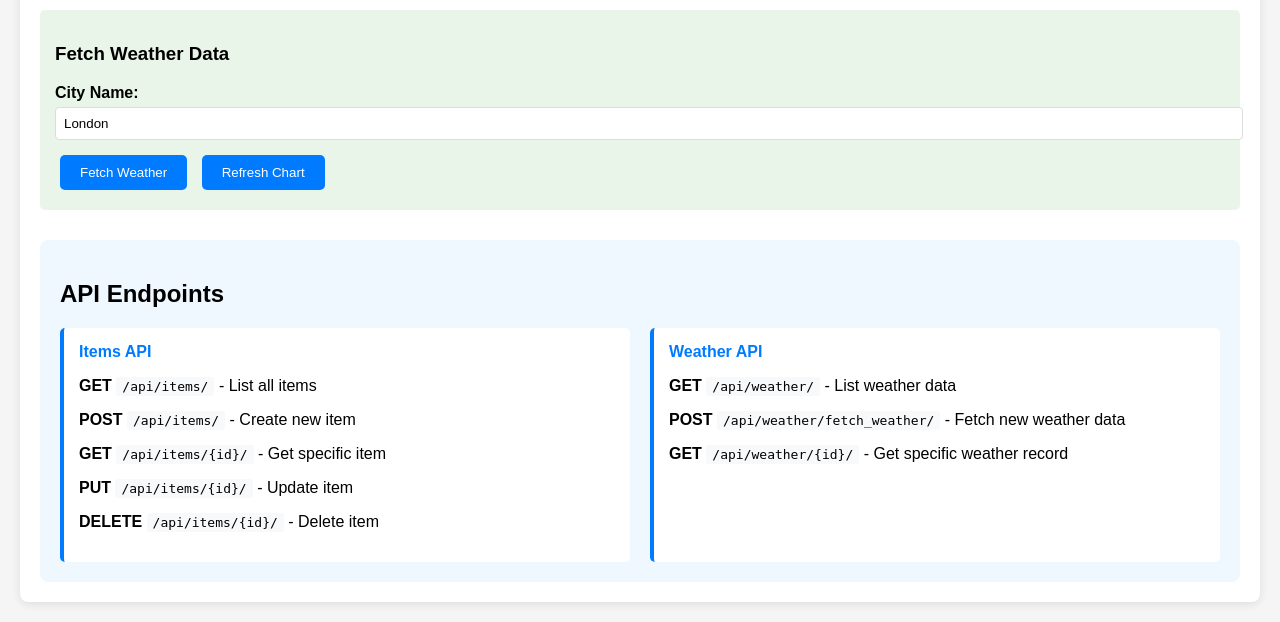
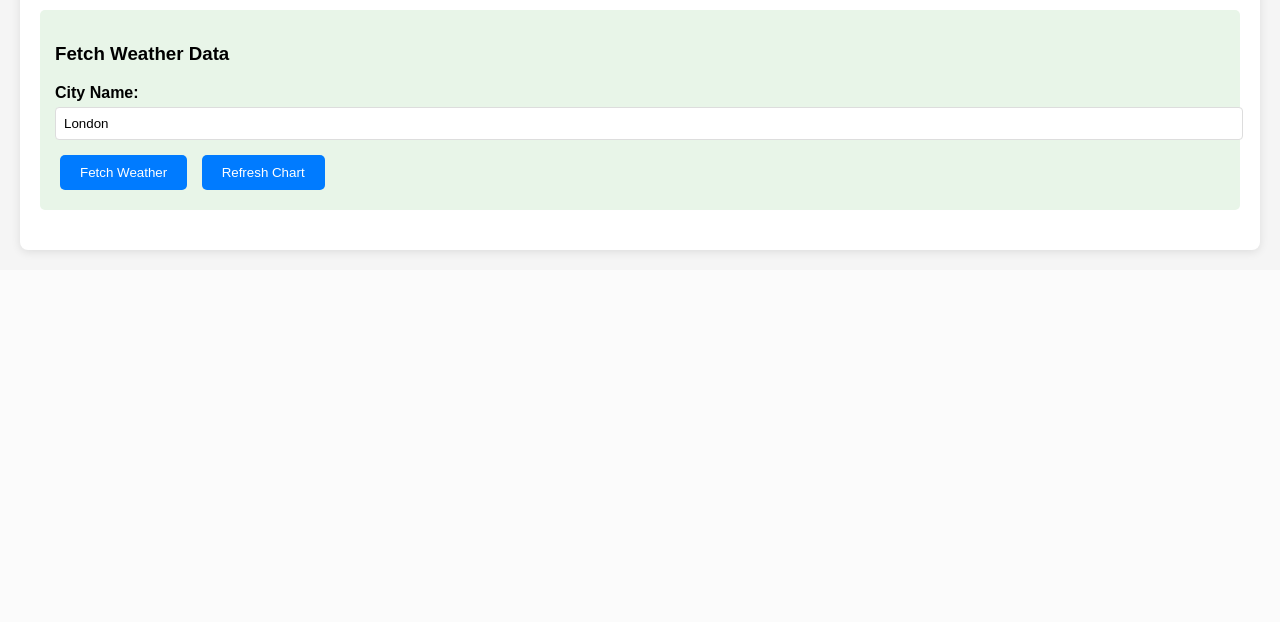
Before and after one commit to AyushBhure/SBM, a Django app: page /dashboard/ in a window 1280 px wide. Shown: the part 560-1182 px from the top of the page. After the commit the page ends 815 px from the top, so only its background shows below. Run offline with Django 5.2, Linux system fonts and the light colour scheme; data that the repository does not hold is empty.

Commit message:
Remove API endpoints UI section from dashboard for cleaner interface

```diff
--- a/items/templates/items/dashboard.html
+++ b/items/templates/items/dashboard.html
@@ -41,34 +41,6 @@
             text-align: center;
             margin-bottom: 15px;
             color: #555;
-        }
-        .api-section {
-            margin-top: 30px;
-            padding: 20px;
-            background: #f0f8ff;
-            border-radius: 8px;
-        }
-        .api-endpoints {
-            display: grid;
-            grid-template-columns: 1fr 1fr;
-            gap: 20px;
-            margin-top: 15px;
-        }
-        .endpoint {
-            background: white;
-            padding: 15px;
-            border-radius: 5px;
-            border-left: 4px solid #007bff;
-        }
-        .endpoint h4 {
-            margin: 0 0 10px 0;
-            color: #007bff;
-        }
-        .endpoint code {
-            background: #f8f9fa;
-            padding: 2px 6px;
-            border-radius: 3px;
-            font-family: monospace;
         }
         .btn {
             background: #007bff;
@@ -132,25 +104,6 @@
             <button class="btn" onclick="loadWeatherData()">Refresh Chart</button>
         </div>
 
-        <div class="api-section">
-            <h2>API Endpoints</h2>
-            <div class="api-endpoints">
-                <div class="endpoint">
-                    <h4>Items API</h4>
-                    <p><strong>GET</strong> <code>/api/items/</code> - List all items</p>
-                    <p><strong>POST</strong> <code>/api/items/</code> - Create new item</p>
-                    <p><strong>GET</strong> <code>/api/items/{id}/</code> - Get specific item</p>
-                    <p><strong>PUT</strong> <code>/api/items/{id}/</code> - Update item</p>
-                    <p><strong>DELETE</strong> <code>/api/items/{id}/</code> - Delete item</p>
-                </div>
-                <div class="endpoint">
-                    <h4>Weather API</h4>
-                    <p><strong>GET</strong> <code>/api/weather/</code> - List weather data</p>
-                    <p><strong>POST</strong> <code>/api/weather/fetch_weather/</code> - Fetch new weather data</p>
-                    <p><strong>GET</strong> <code>/api/weather/{id}/</code> - Get specific weather record</p>
-                </div>
-            </div>
-        </div>
     </div>
 
     <script>
```
